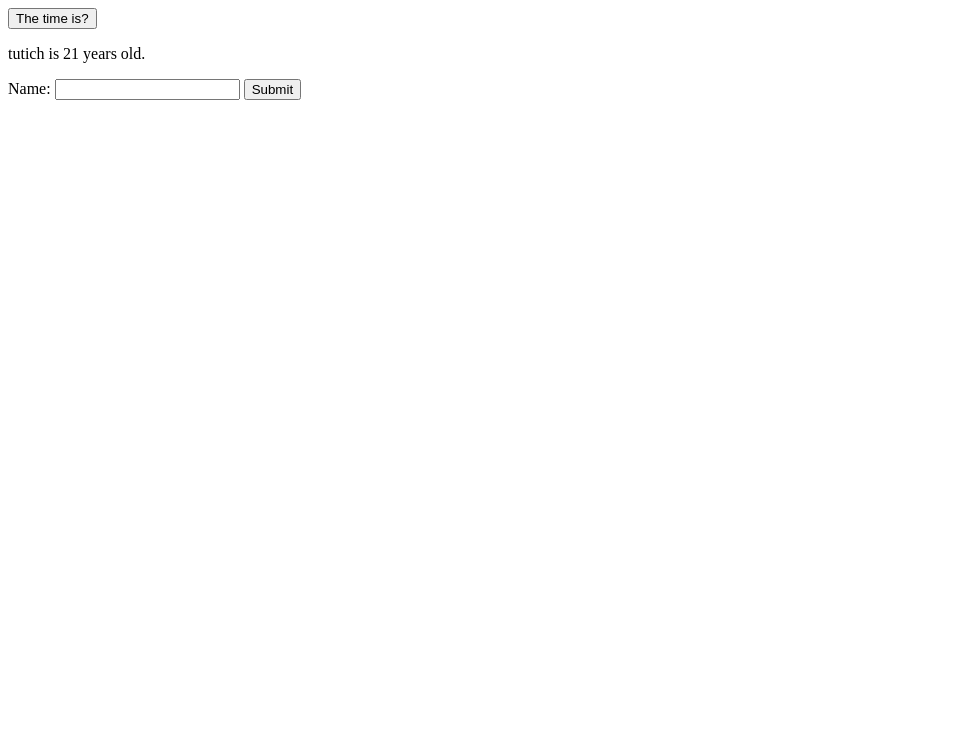
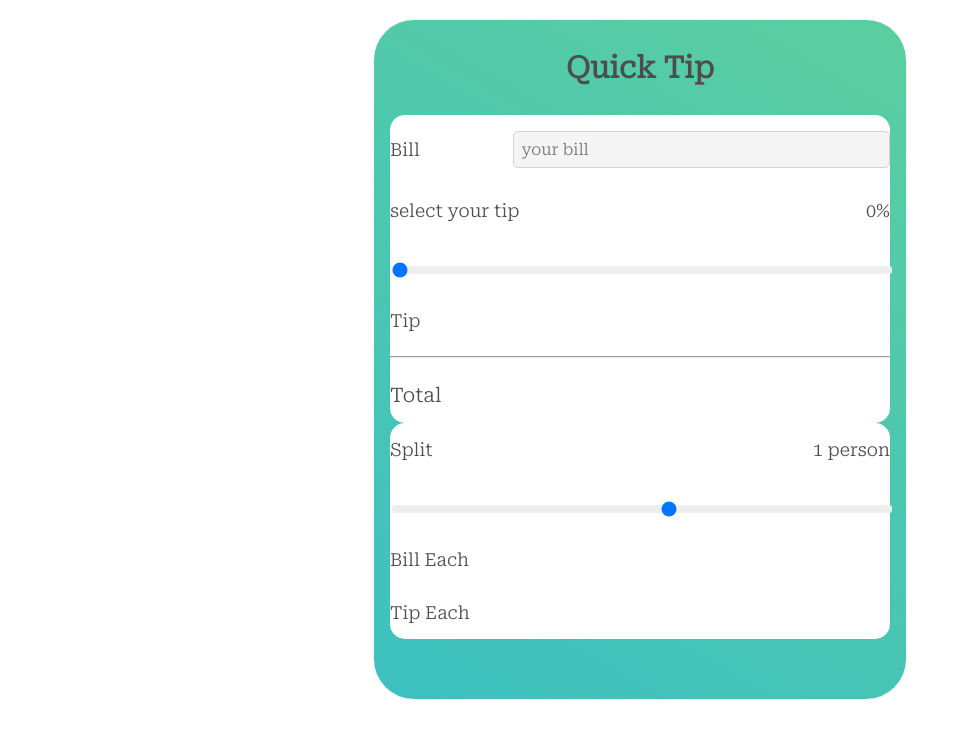
Before and after one commit to tutich/javasc, a plain HTML site: page index.html in a window 1280 px wide. Shown: the whole page, without its empty margins (0-961 px from the left). Drawn offline with Linux system fonts and the light colour scheme.

Commit message:
quick tip html css

```diff
--- a/index.html
+++ b/index.html
@@ -3,15 +3,54 @@
 <head>
     <meta charset="UTF-8">
     <meta name="viewport" content="width=device-width, initial-scale=1.0">
-    <title>Document</title>
+    <title>Quick Tip Form</title>
+    <link rel="stylesheet" href="jvs.css">
    <script type="text/javascript" src="javasc.js"></script>
-<script>
+<!-- <script>
     console.log(`hello world!`);
 
-</script>
+</script> -->
+<link href="https://fonts.googleapis.com/css2?family=Roboto+Serif:ital,opsz,wght@0,8..144,300;1,8..144,200;1,8..144,300&family=Space+Mono&display=swap" rel="stylesheet">
 </head>
 <body>
-   <button onclick="this.innerHTML = Date()">The time is?</button>
+  <main>
+    <h1>Quick Tip</h1>
+  <section>
+    <div class="bill">
+    <label for="yourBill">Bill</label>
+    <input type="number" placeholder="your bill" id="yourBill">
+  </div>
+  <div class="space">
+    <label for="yourTip" id="tipInput">select your tip</label>
+    <span id="tipPercent">0%</span>
+    </div>
+    <div>
+    <input type="range" value="0" id="tipInput" class="range">
+  </div>
+  <div class="space">
+    <span id="tipValue">Tip</span>
+  </div>
+  <hr>
+  <div style="font-size: 2rem;
+  font-weight: bolder;">Total</div>
+  </section>
+  <section>
+    <div class="space">
+      <label for="splitInput">Split</label>
+      <span id="splitValue">1 person</span>
+      </div>
+      <div>
+      <input type="range" min="1" max="10" id="splitInput" class="range">
+    </div>
+    <div class="space">
+      <span id="billEach">Bill Each</span>
+    </div>
+    <div class="space">
+      <span id="tipEach">Tip Each</span>
+    </div>
+  </main>
+
+   <!-- <button onclick="this.innerHTML = Date()">The time is?</button>  -->
 
    <!-- <script>
 //     const hour = new Date().getHours();
@@ -24,7 +63,7 @@
 //     greeting = "Good night";
 // }
 </script> -->
-<p id="demo"></p>
+<!-- <p id="demo"></p>
 
 <script>
 // let text;
@@ -55,6 +94,22 @@ document.getElementById("demo").innerHTML = person.lastName + " is " + person.ag
 <form name="myForm" action="/action_page.php" onsubmit="return validateForm()" method="post">
     Name: <input type="text" name="fname">
     <input type="submit" value="Submit">
-  </form>
+  </form> -->
+<!-- <div class="grid">
+<h2>QR code Generator</h2>
+  <center> <img src="" id="gridd"> </center>
+  <select name="" id="size">
+    <option value="100">100 x 100</option>
+    <option value="200">200x200</option>
+    <option value="250" selected>250x250</option>
+    <option value="300">300x300</option>
+  </select>
+  <br><br><br>
+  <textarea name="" id="rqtext"  placeholder="Enter your text"></textarea>
+  <br><br>
+  <input type="submit" value="Generate" onclick="genQR()">
+  <br><br><br>
+  <h3>Developed by Peter Koinange</h3>
+  </div> -->
 </body>
 </html>
--- a/javasc.js
+++ b/javasc.js
@@ -17,5 +17,10 @@
 // var cars = [ "toyota", "BMW", "Audi"];
 // console.log(cars)
 
-var m = new Date()
-console.log(m)
+// var m = new Date()
+// console.log(m)
+
+// var gapi = "https://chart.googleapis.com/chart?cht=qr&chs="
+// var myimg=document.getElementById("img");
+// var mytext=document.getElementById("qrtext").value;
+// var mysize=document.getElementById("size").value;
--- /dev/null
+++ b/jvs.css
@@ -0,0 +1,86 @@
+/* body {
+    background-color: #342d34;
+   color: white;
+    font-family: var(--bodyFontFamily), var(--bodyFontFamilyFallback);
+    font-size: var(--bodyFontSize);
+    font-weight: var(--bodyFontWeight);
+    line-height: var(--bodyLineHeight);
+    margin: 0;
+    min-block-size: 100vh;
+     display: grid;
+    place-items: center;
+  }
+   */
+
+   html {
+    font-size: 10px;
+    color: #4e4d4d;
+    font-family: 'Roboto Serif', serif;
+    font-weight: 300;
+   }
+   main {
+    margin: 2rem auto;
+    max-width: 50rem;
+    background: linear-gradient(30deg, #3dc0c0, #5bcea0);
+    padding: 3rem 1.6rem 6rem 1.6rem;
+    border-radius: 4rem;
+    box-shadow: 0px 0px 2px  lightgrey;
+   }
+   h1 {
+    font-size: 3rem;
+    text-align: center;
+    padding-bottom: 3rem;
+    margin: 0;
+   }
+   section {
+background: white;
+font-size: 1.8rem;
+padding: 0 1.6 rem;
+border-radius: 1.5rem;
+   }
+   section div {
+    padding: 1.6rem 0;
+   }
+   .bill {
+    display: flex;
+
+   }
+   .bill label {
+    flex: 1;
+    align-self:center;
+
+   }
+   .bill input {
+    flex: 3;
+   }
+   input[type="number"] {
+    background: #f4f4f5;
+    border: 1px solid lightgrey;
+    font-size: 1.6rem;
+    padding: 0.8rem 0 0.8rem 0.8rem;
+    border-radius: 0.5rem;
+    font-family: inherit;
+   }
+   .space {
+    display: flex;
+    justify-content: space-between;
+   }
+
+
+   .range {
+    -webkit-appearance: none;
+    width: 100%;
+    height: 8px;
+    background: #eee;
+    margin-top: 1.32rem;
+    border-radius: 0.3rem;
+    outline-color: rgb(24, 192, 243);
+   }
+   .range:: ::-webkit-slider-thumb {
+    -webkit-appearance: none;
+    height: 2.2rem;
+    width: 2.2rem;
+    border-radius: 50%;
+    background: #5bcea0;
+    cursor: pointer;
+   }
```
